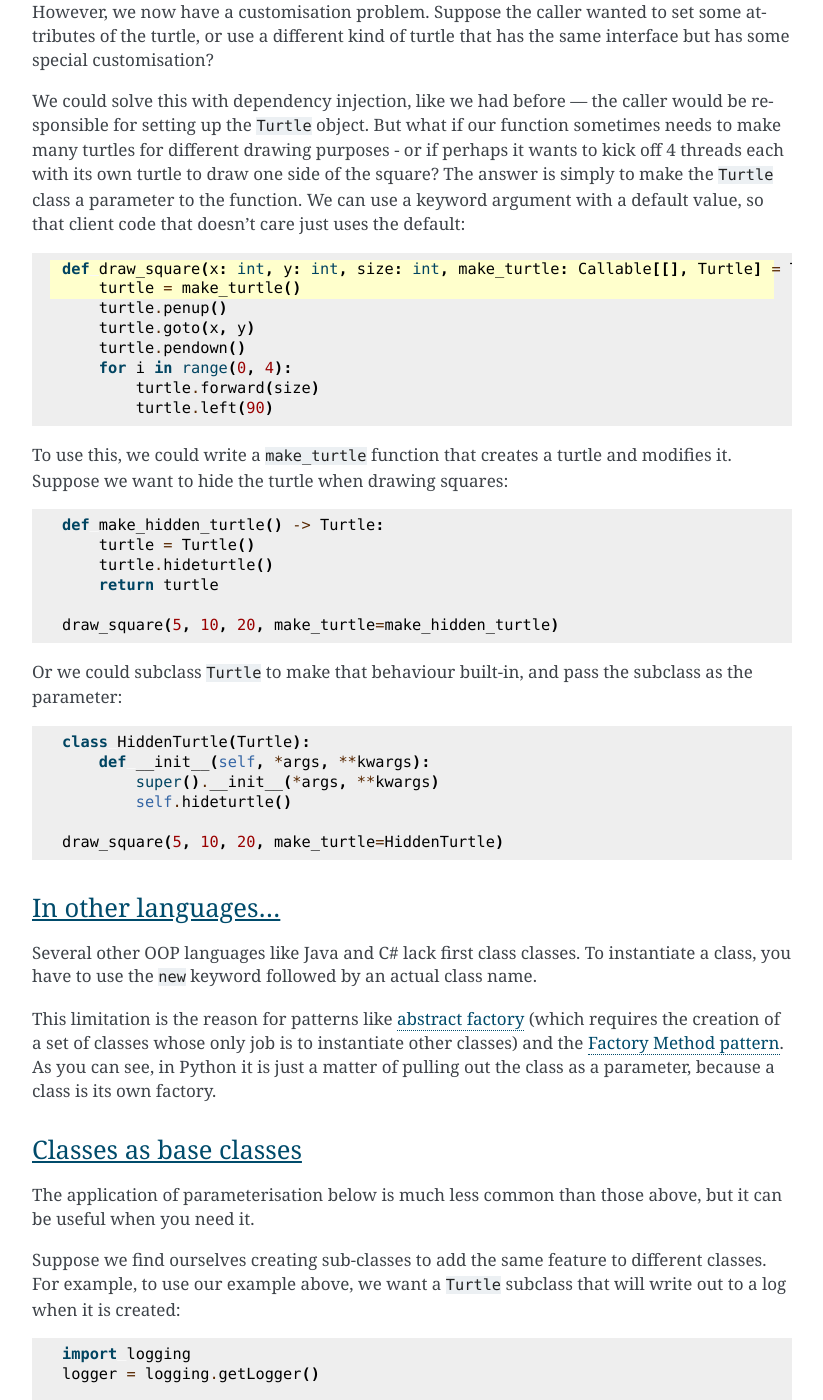
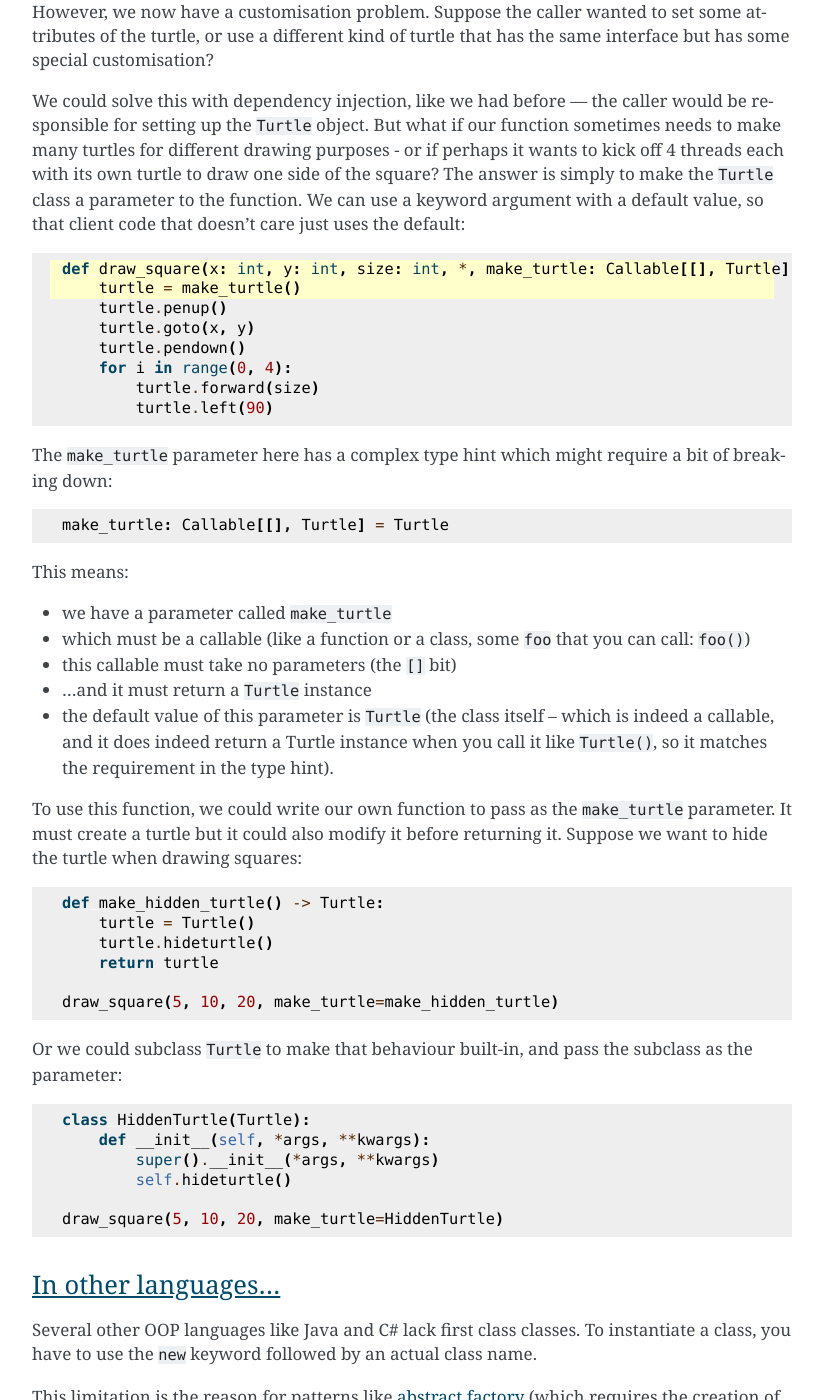
Before and after one commit to spookylukey/proficient-pythonista, a Sphinx documentation site: the page built from source/parameterisation.rst, in a window 1280 px wide and 1400 px high, scrolled down 8750 px. Shown: the whole window, without its empty margins (368-1191 px from the left). Built offline with Sphinx 7.4.7, drawn with Linux system fonts in a browser that asks for light colours.

Commit message:
Content in parameterisation

```diff
--- a/source/parameterisation.rst
+++ b/source/parameterisation.rst
@@ -434,7 +434,7 @@ so that client code that doesn't care just uses the default:
 .. code-block:: python
    :emphasize-lines: 1,2
 
-   def draw_square(x: int, y: int, size: int, make_turtle: Callable[[], Turtle] = Turtle):
+   def draw_square(x: int, y: int, size: int, *, make_turtle: Callable[[], Turtle] = Turtle):
        turtle = make_turtle()
        turtle.penup()
        turtle.goto(x, y)
@@ -443,9 +443,22 @@ so that client code that doesn't care just uses the default:
            turtle.forward(size)
            turtle.left(90)
 
+The ``make_turtle`` parameter here has a complex type hint which might require a bit of breaking down:
 
-To use this, we could write a ``make_turtle`` function that creates a turtle and
-modifies it. Suppose we want to hide the turtle when drawing squares:
+.. code-block:: python
+
+   make_turtle: Callable[[], Turtle] = Turtle
+
+This means:
+
+- we have a parameter called ``make_turtle``
+- which must be a callable (like a function or a class, some ``foo`` that you can call: ``foo()``)
+- this callable must take no parameters (the ``[]`` bit)
+- …and it must return a ``Turtle`` instance
+- the default value of this parameter is ``Turtle`` (the class itself – which is indeed a callable, and it does indeed return a Turtle instance when you call it like ``Turtle()``, so it matches the requirement in the type hint).
+
+
+To use this function, we could write our own function to pass as the ``make_turtle`` parameter. It must create a turtle but it could also modify it before returning it. Suppose we want to hide the turtle when drawing squares:
 
 .. code-block:: python
 
```
